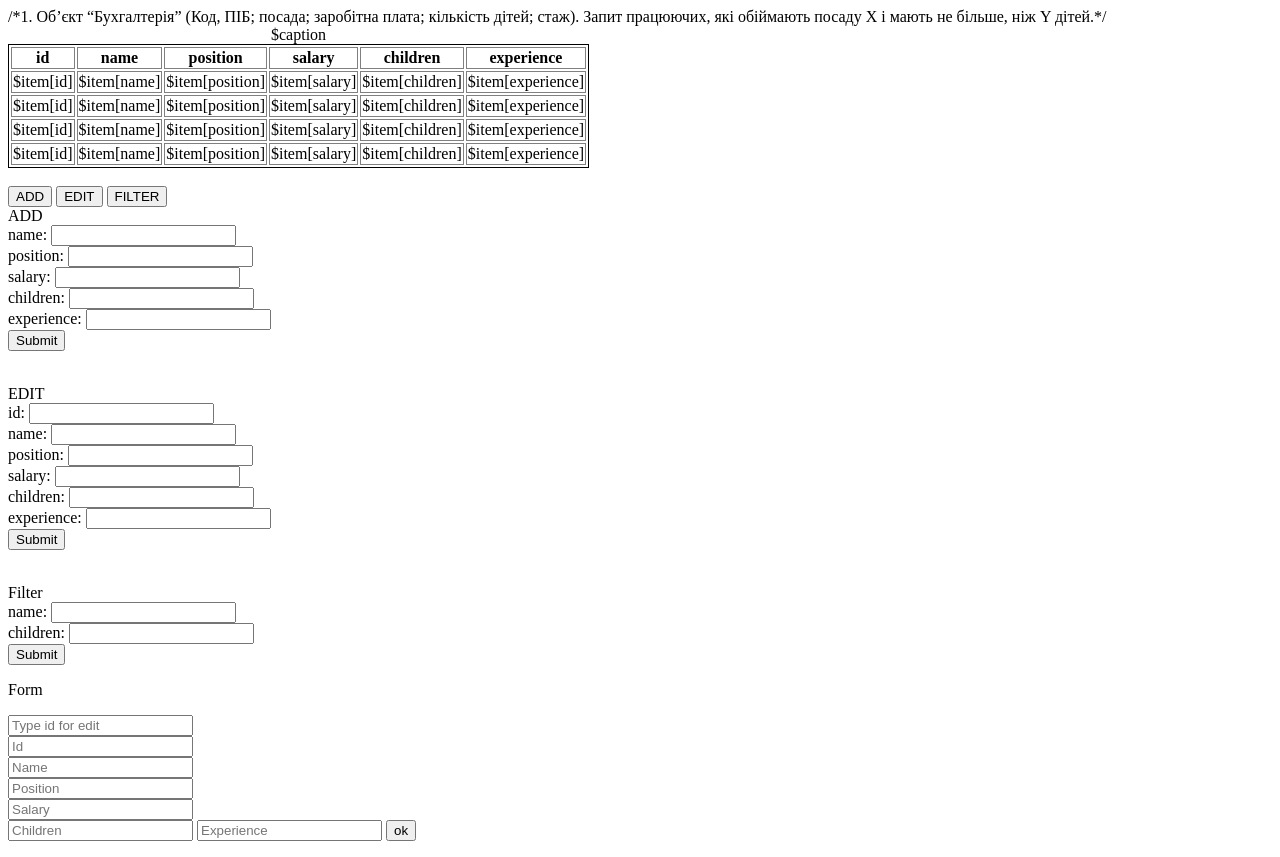
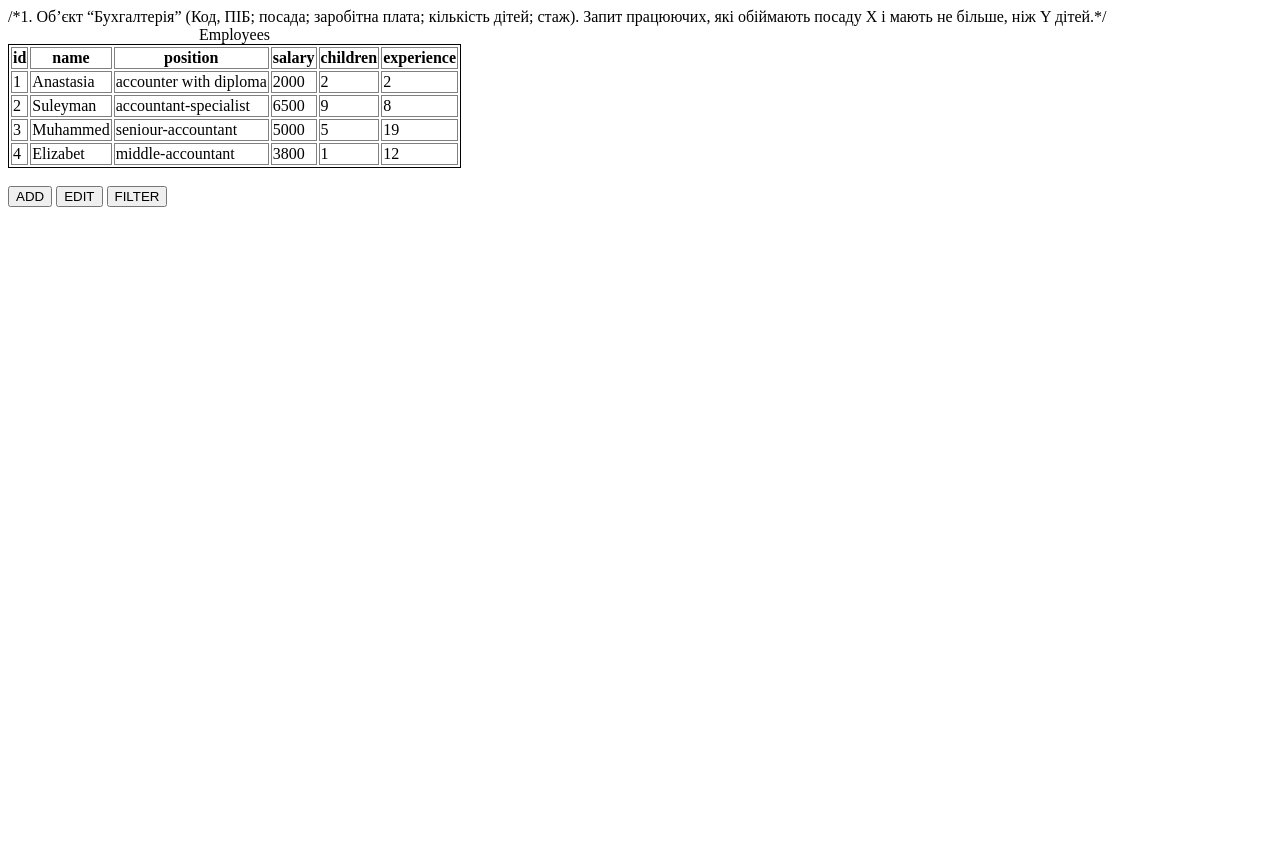
Before and after one commit to lidabazeliuk/PHP-labs, a PHP site: page /lab1.php in a window 1280 px wide. After the commit the page ends 207 px from the top, so only its background shows below. Run offline with PHP 8.4, Linux system fonts and the light colour scheme; data that the repository does not hold is empty.

Commit message:
Update lab1.php

```diff
--- a/lab1.php
+++ b/lab1.php
@@ -61,6 +61,7 @@ function validationBaseEmployees($array)
         empty($array['salary']) ||
         empty($array['children']) ||
         empty($array['experience']) ||
+        $array['salary'] < 0 ||
         $array['children'] < 0 ||
         $array['experience'] < 0 ||
         !isset($array)
@@ -69,25 +70,25 @@ function validationBaseEmployees($array)
 
 function filterEmployeeByPositionAndChildren($arr, $position, $children)
 {
-    $newArr = [];
-    for ($i = 0; $i < count($arr); $i++) {
-        if ($position == $arr[$i]['position'] && $arr[$i]['children'] < $children) {
-            array_push($newArr, $arr[$i]);
+    return array_filter(
+        $arr,
+        function ($value) use ($position, $children) {
+            return ($value["position"] == $position and $value["children"] < $children);
         }
-    }
+    );
 }
 
 function displayTableEmployees($array, $caption)
 {
-    $table = '<table>';
-    $table .= '<caption> $caption </caption>';
-    $table .= '<tr> <th>id</th> <th>name</th> <th>position</th> <th>salary</th> <th>children</th> <th>experience</th> </tr>';
+    $table = "<table>";
+    $table .= "<caption> $caption </caption>";
+    $table .= "<tr> <th>id</th> <th>name</th> <th>position</th> <th>salary</th> <th>children</th> <th>experience</th> </tr>";
 
     foreach ($array as $item) {
-        $table .= '<tr>' .
-            '<td>$item[id]</td><td>$item[name]</td><td>$item[position]</td>' .
-            '<td>$item[salary]</td><td>$item[children]</td><td>$item[experience]</td>' .
-            '</tr>';
+        $table .= "<tr>" .
+            "<td>$item[id]</td><td>$item[name]</td><td>$item[position]</td>" .
+            "<td>$item[salary]</td><td>$item[children]</td><td>$item[experience]</td>" .
+            "</tr>";
     }
 
     $table .= '</table>';
@@ -120,8 +121,12 @@ if ($_POST['action'] == 'edit') {
             }
         }
     }
+} elseif ($_POST['action'] == 'filter') {
+    displayTableEmployees(
+        filterEmployeeByPositionAndChildren($_SESSION['Employees'], $_POST['position'], $_POST['children']),
+        'Employees'
+    );
 }
-
 
 displayTableEmployees($_SESSION['Employees'], 'Employees');
 ?>
@@ -184,8 +189,8 @@ displayTableEmployees($_SESSION['Employees'], 'Employees');
 
 <form action='<?= $_SERVER['PHP_SELF'] ?>' method='post' id='filterForm'>
     Filter <br>
-    <label> name:
-        <input type='text' name='name'>
+    <label> position:
+        <input type='text' name='position'>
     </label><br>
     <label> children:
         <input type='number' name='children'>
@@ -196,6 +201,18 @@ displayTableEmployees($_SESSION['Employees'], 'Employees');
 
 
 <style>
+    #addForm {
+        display: none;
+    }
+
+    #editForm {
+        display: none;
+    }
+
+    #filterForm {
+        display: none;
+    }
+
     table {
         border: 1px solid black;
     }
@@ -206,19 +223,16 @@ displayTableEmployees($_SESSION['Employees'], 'Employees');
 </style>
 
 
-<form method='get' action=''>
-    <p>Form</p>
-    <label>
-        <input type='number' name='edit' placeholder='Type id for edit'> <br>
-        <input type='number' name='id' placeholder='Id'> <br>
-        <input type='text' name='name' placeholder='Name'> <br>
-        <input type='text' name='position' placeholder='Position'> <br>
-        <input type='number' name='salary' type='number' placeholder='Salary'> <br>
-        <input type='text' name='children' placeholder='Children'>
-        <input type='text' name='experience' placeholder='Experience'>
-        <input type='submit' name='btn-ok' value='ok'>
+<script>
+    function ShowAddForm() {
+        document.querySelector('#addForm').style.display = 'inline';
+    }
 
-        <input type='hidden' name='x-position' value=''>
-        <input type='hidden' name='x-children' value=''>
-    </label>
-</form>
+    function ShowEditForm() {
+        document.querySelector('#editForm').style.display = 'inline';
+    }
+
+    function ShowFilterForm() {
+        document.querySelector('#filterForm').style.display = 'inline';
+    }
+</script>
```
